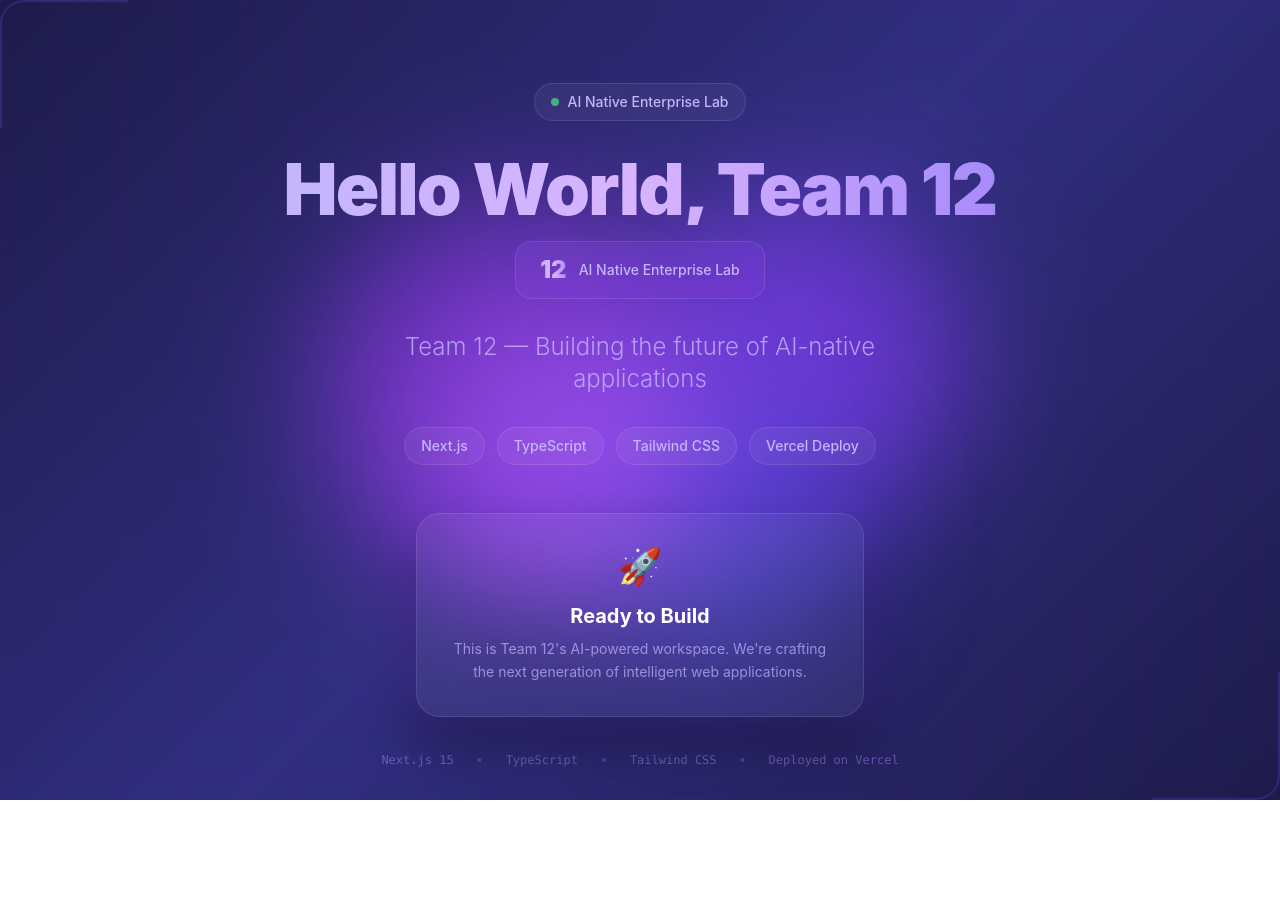
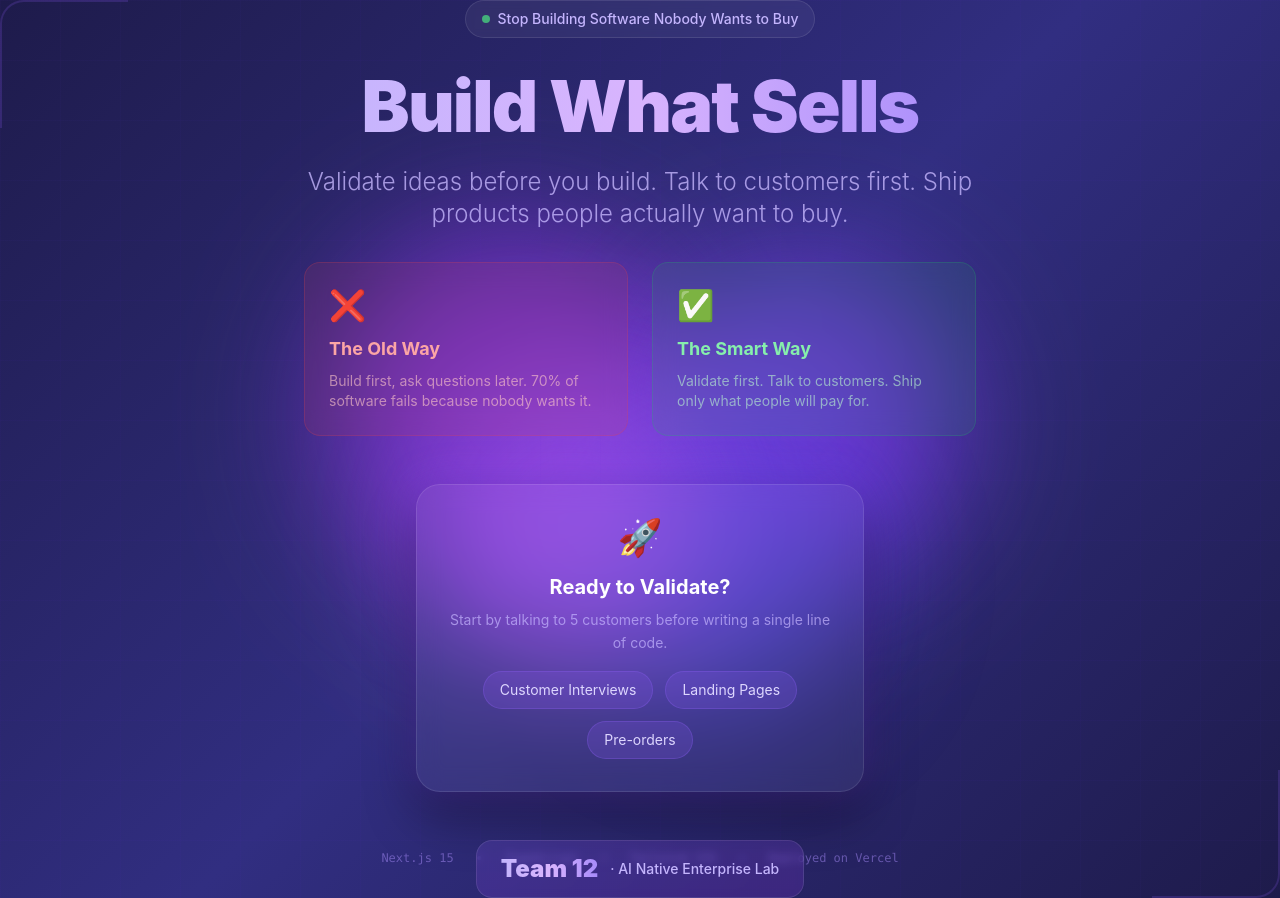
Before and after one commit to DigitalCoa-ch/ai-native-team-12, a Next.js app: page / in a window 1280 px wide. Before the commit the page ends 800 px from the top, so only its background shows below. Built offline with nearby package versions, Linux system fonts and the light colour scheme.

Commit message:
Stop Building Software Nobody Wants to Buy.

```diff
--- a/src/app/page.tsx
+++ b/src/app/page.tsx
@@ -17,46 +17,53 @@
         {/* Badge */}
         <div className="inline-flex items-center gap-2 px-4 py-2 rounded-full bg-white/5 backdrop-blur-sm border border-white/10 mb-8">
           <span className="w-2 h-2 rounded-full bg-green-400 animate-pulse" />
-          <span className="text-sm text-violet-300 font-medium">AI Native Enterprise Lab</span>
+          <span className="text-sm text-violet-300 font-medium">Stop Building Software Nobody Wants to Buy</span>
         </div>
 
         {/* Main heading */}
-        <h1 className="text-5xl sm:text-6xl md:text-7xl font-black text-gradient mb-4 leading-tight tracking-tight">
-          Hello World, Team 12
+        <h1 className="text-5xl sm:text-6xl md:text-7xl font-black text-gradient mb-6 leading-tight tracking-tight">
+          Build What Sells
         </h1>
 
-        {/* Team badge */}
-        <div className="mb-8">
-          <span className="inline-flex items-center gap-3 px-6 py-3 rounded-2xl bg-gradient-to-br from-violet-500/20 to-purple-600/20 backdrop-blur-sm border border-white/10">
-            <span className="text-2xl font-black text-gradient">12</span>
-            <span className="text-sm text-violet-300 font-medium">AI Native Enterprise Lab</span>
-          </span>
-        </div>
-
         {/* Subtitle */}
-        <p className="text-xl sm:text-2xl text-violet-300/80 font-light mb-8 max-w-xl mx-auto leading-relaxed">
-          Team 12 — Building the future of AI-native applications
+        <p className="text-xl sm:text-2xl text-violet-300/80 font-light mb-8 max-w-2xl mx-auto leading-relaxed">
+          Validate ideas before you build. Talk to customers first. Ship products people actually want to buy.
         </p>
 
-        {/* Feature pills */}
-        <div className="flex flex-wrap justify-center gap-3 mb-12">
-          {["Next.js", "TypeScript", "Tailwind CSS", "Vercel Deploy"].map((tech) => (
-            <span
-              key={tech}
-              className="px-4 py-2 rounded-full bg-white/5 backdrop-blur-sm border border-white/10 text-sm text-violet-300 font-medium hover:bg-white/10 transition-colors"
-            >
-              {tech}
-            </span>
-          ))}
+        {/* Problem/Solution cards */}
+        <div className="grid md:grid-cols-2 gap-6 mb-12 max-w-2xl mx-auto">
+          <div className="rounded-2xl bg-red-500/10 backdrop-blur-md border border-red-500/20 p-6 text-left">
+            <div className="text-3xl mb-3">❌</div>
+            <h3 className="text-lg font-bold text-red-300 mb-2">The Old Way</h3>
+            <p className="text-sm text-red-200/60">Build first, ask questions later. 70% of software fails because nobody wants it.</p>
+          </div>
+          <div className="rounded-2xl bg-green-500/10 backdrop-blur-md border border-green-500/20 p-6 text-left">
+            <div className="text-3xl mb-3">✅</div>
+            <h3 className="text-lg font-bold text-green-300 mb-2">The Smart Way</h3>
+            <p className="text-sm text-green-200/60">Validate first. Talk to customers. Ship only what people will pay for.</p>
+          </div>
         </div>
 
         {/* CTA Card */}
         <div className="card-glow rounded-3xl bg-white/5 backdrop-blur-md border border-white/10 p-8 max-w-md mx-auto">
           <div className="text-4xl mb-4">🚀</div>
-          <h2 className="text-xl font-bold text-white mb-2">Ready to Build</h2>
-          <p className="text-violet-300/70 text-sm leading-relaxed">
-            This is Team 12&apos;s AI-powered workspace. We&apos;re crafting the next generation of intelligent web applications.
+          <h2 className="text-xl font-bold text-white mb-2">Ready to Validate?</h2>
+          <p className="text-violet-300/70 text-sm leading-relaxed mb-4">
+            Start by talking to 5 customers before writing a single line of code.
           </p>
+          <div className="flex flex-wrap justify-center gap-3">
+            <span className="px-4 py-2 rounded-full bg-violet-500/20 border border-violet-500/30 text-sm text-violet-200">Customer Interviews</span>
+            <span className="px-4 py-2 rounded-full bg-violet-500/20 border border-violet-500/30 text-sm text-violet-200">Landing Pages</span>
+            <span className="px-4 py-2 rounded-full bg-violet-500/20 border border-violet-500/30 text-sm text-violet-200">Pre-orders</span>
+          </div>
+        </div>
+
+        {/* Team badge */}
+        <div className="mt-12">
+          <span className="inline-flex items-center gap-3 px-6 py-3 rounded-2xl bg-gradient-to-br from-violet-500/20 to-purple-600/20 backdrop-blur-sm border border-white/10">
+            <span className="text-2xl font-black text-gradient">Team 12</span>
+            <span className="text-sm text-violet-300 font-medium">· AI Native Enterprise Lab</span>
+          </span>
         </div>
       </div>
 
```
